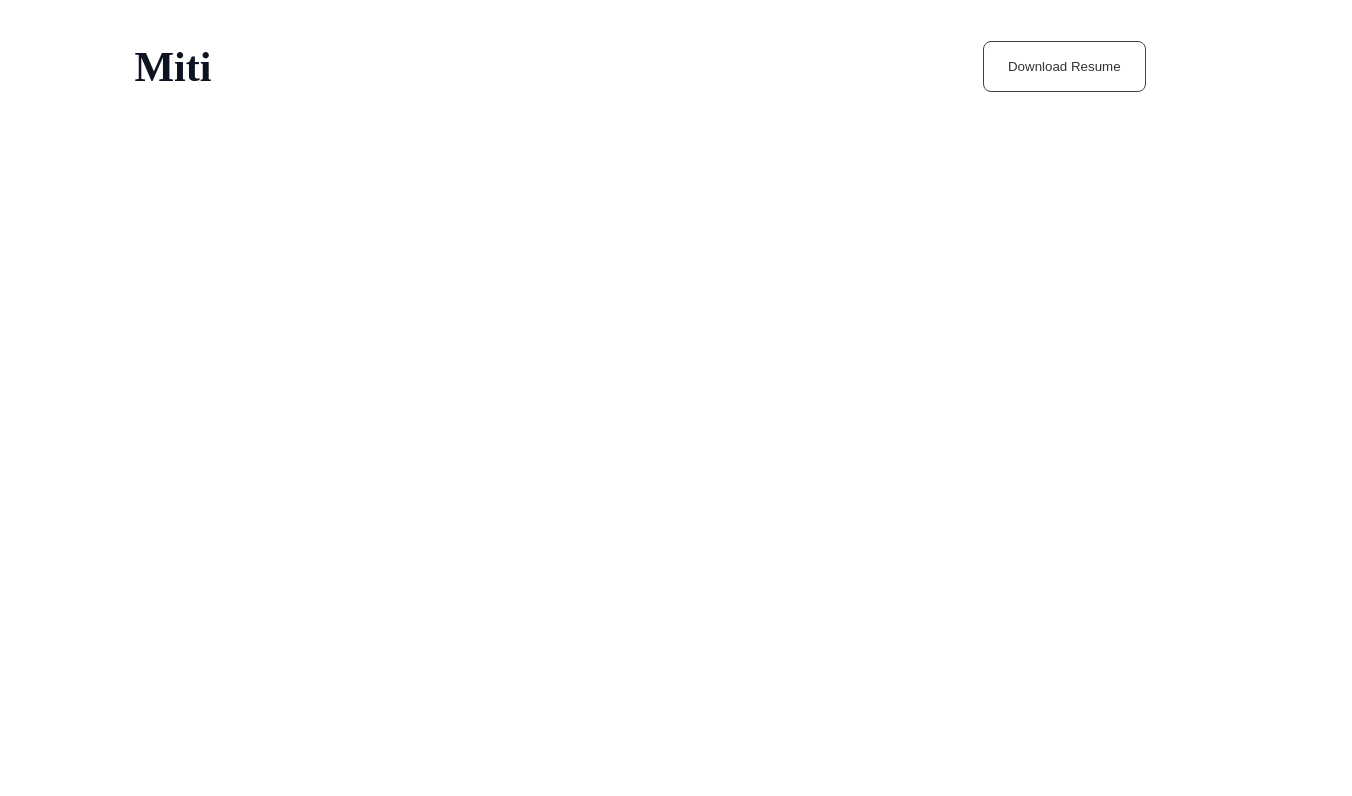
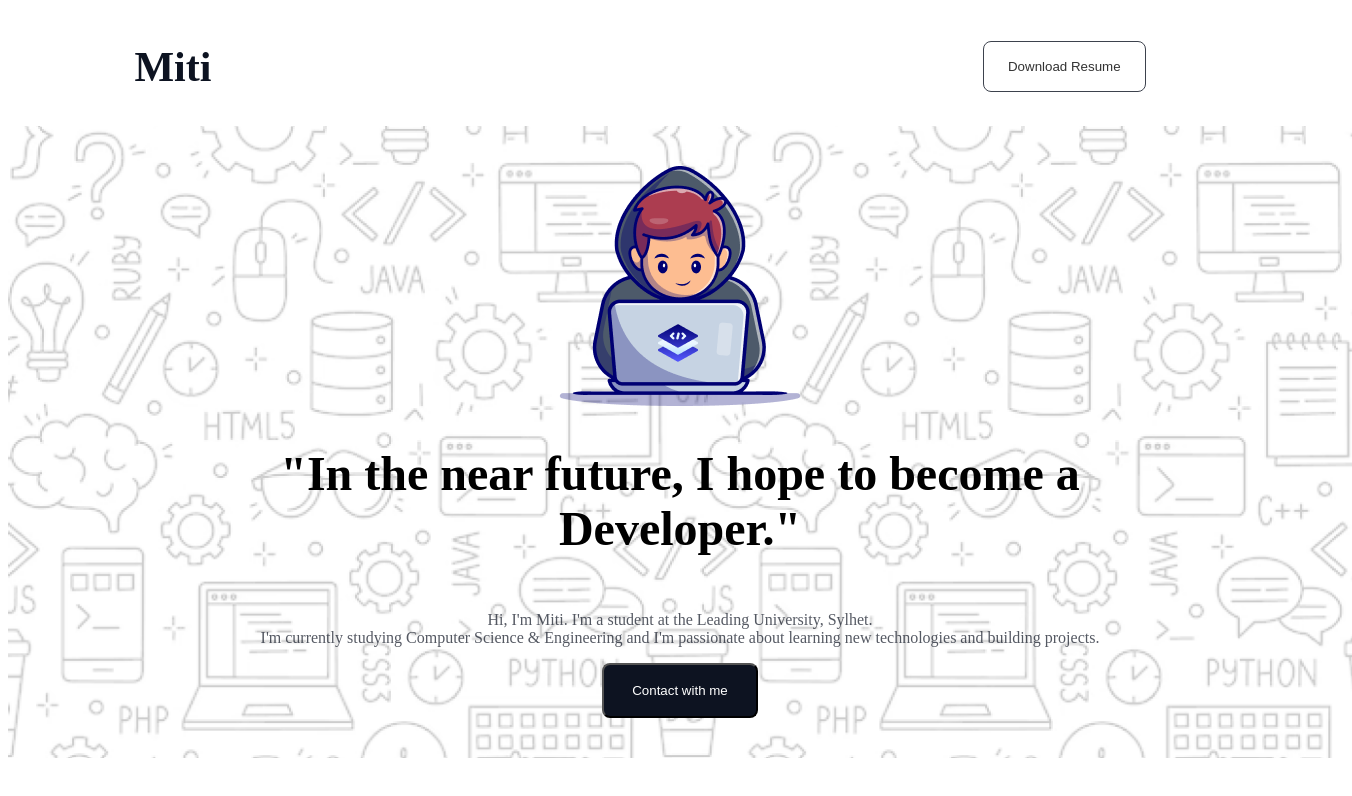
Before and after one commit to miti404/Assignment-01, a plain HTML site: page index.html in a window 1280 px wide. Shown: the whole page, 1352 px wide, since content can reach past the window. Drawn offline with Linux system fonts and the light colour scheme; a web font is replaced by a local one.

Commit message:
banner design created

```diff
--- a/index.html
+++ b/index.html
@@ -9,6 +9,7 @@
     <link href="https://fonts.googleapis.com/css2?family=Azeret+Mono:ital,wght@0,100..900;1,100..900&display=swap" rel="stylesheet">
 
     <link rel="stylesheet" href="styles/navbar.css">
+    <link rel="stylesheet" href="styles/banner.css">
 </head>
 <body>
     <header>
@@ -17,5 +18,16 @@
             <button>Download Resume</button>
         </nav>
     </header>
+
+    <main>
+        <div class="banner">
+            <div>
+                <img src="assets/Group.png" alt="">
+                <h2>"In the near future, I hope to become a <br>Developer."</h2>
+                <p>Hi, I'm Miti. I'm a student at the Leading University, Sylhet. <br> I'm currently studying Computer Science & Engineering and I'm passionate about learning new technologies and building projects.</p>
+                <button>Contact with me</button>
+            </div>
+        </div>
+    </main>
 </body>
 </html>
--- /dev/null
+++ b/styles/banner.css
@@ -0,0 +1,35 @@
+.banner{
+    background-image: url(../assets/Hero-bg.png);
+    background-size: cover;
+    width: 100%;
+    padding: 40px;
+}
+.banner div{
+    display: flex;
+    justify-content: center;
+    align-items: center;
+    flex-direction: column;
+    text-align: center;
+
+    width: 75%;
+    margin: 0 auto;
+}
+
+.banner div h2{
+    font-size: 48px;
+}
+
+.banner div p{
+    font-size: 16px;
+    color: rgb(13, 19, 33);
+    opacity: 0.7;
+
+}
+
+.banner div button{
+    cursor: pointer;
+    color: rgb(255, 255, 255);
+    border-radius: 8px;
+    background: rgb(13, 19, 33);
+    padding: 18px 28px 18px 28px;
+}
```
